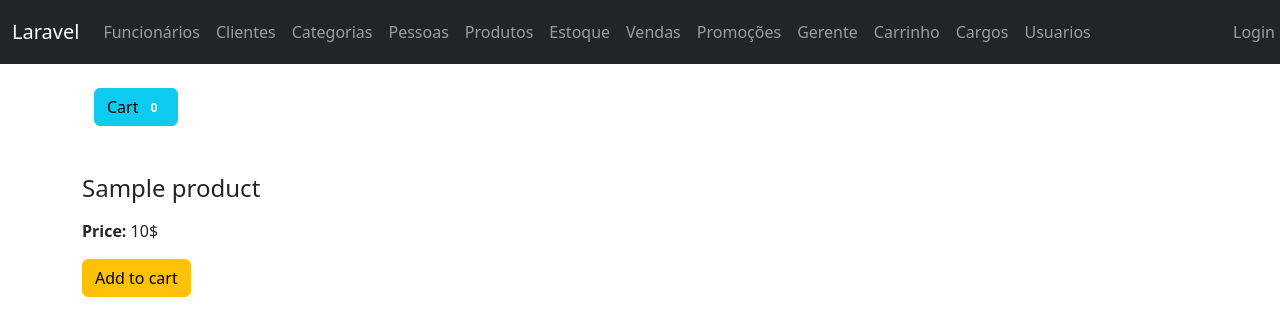
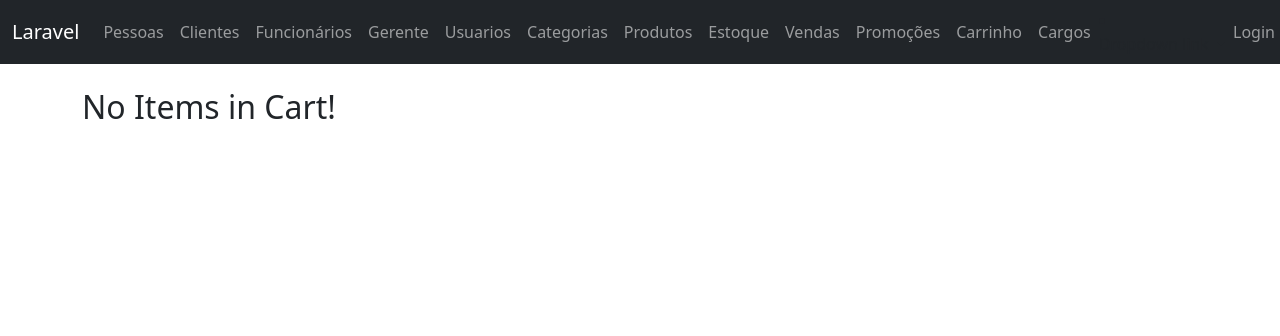
Before and after one commit to GustavoMinelli/Mercado2.0, a Laravel app: page /cart in a window 1280 px wide; the page is wider, and only the part inside the window is pictured. Shown: the top 336 px of that part. Run offline with Laravel 8, Linux system fonts and the light colour scheme; tables that the repository leaves empty hold one stand-in row (values such as "Sample post"); parts of the project's set-up code (start-up, migrations or seed data) failed here and were passed over; some libraries are stand-ins or nearby versions.

Commit message:
Sistema de auth em rotas funcionando e Começando a fazer o carrinho

```diff
--- a/app/Http/Controllers/ProductController.php
+++ b/app/Http/Controllers/ProductController.php
@@ -2,6 +2,7 @@
 
 namespace App\Http\Controllers;
 
+use App\Models\Cart;
 use App\Models\Category;
 use App\Models\Product;
 use Exception;
@@ -215,30 +216,23 @@ class ProductController extends Controller
             $product->save();
 
 
-        }
+    }
 
     /*Carrinho Teste*/
 
-    public function addToCart($id) {
+    public function addToCart(Request $request, $id) {
 
-        $product = Product::findOrFail($id);
+        $product = Product::find($id);
 
-        $cart = Session::get('cart', []);
+        $oldCart = Session::has('cart') ? Session::get('cart') : null;
 
-        if(isset($cart[$id])) {
-            $cart[$id] ['current_qty']++;
+        $cart = new Cart($oldCart);
 
-        } else {
-            $cart[$id] = [
-                "name" => $product->name,
-                "current_qty" => 1,
-                'price' => $product->price,
+        $cart ->add($product, $product->id);
 
-            ];
-        }
+        $request->session()->put('cart', $cart);
 
-        Session::put('cart', $cart);
-        return redirect()->back()->with('success', 'Product adicionado no carrinho com sucesso.');
+        return redirect()->back()->with('success', 'Produto adicionado no carrinho com sucesso.');
 
     }
 
@@ -253,19 +247,20 @@ class ProductController extends Controller
         }
     }
 
-    public function deleteCart(Request $request){
-        if($request->id) {
-            $cart = session()->get('cart');
+    public function deleteCart($id){
 
-            if(isset($cart[$request->id])) {
+        $oldCart = Session::has('cart') ? Session::get('cart') : null;
+        $cart = new Cart($oldCart);
+        $cart->removeItem($id);
 
-                unset($cart[$request->id]);
-                session()->put('cart', $cart);
-            }
+        if (count($cart->items) > 0) {
+            Session::put('cart', $cart);
+        } else {
+            Session::forget('cart');
+        }
+            Session::flash('success', 'Carrinho removido com sucesso');
+    }
 
-            Session::flash('success', 'Carrinho removido com sucesso');
-        }
-    }
 
     public function indexCart(){
 
@@ -278,7 +273,14 @@ class ProductController extends Controller
 
         return view('pages.cart.index', $data);
     }
-            // return redirect('login');
 
-
+    public function getCart()
+    {
+        if (!Session::has('cart')) {
+            return view('shop.shopping-cart');
+        }
+        $oldCart = Session::get('cart');
+        $cart = new Cart($oldCart);
+        return view('pages.cart.index', ['products' => $cart->items, 'totalPrice' => $cart->totalPrice]);
+    }
 }
--- a/app/Http/Kernel.php
+++ b/app/Http/Kernel.php
@@ -68,5 +68,6 @@ class Kernel extends HttpKernel
         'customer' =>   \App\Http\Middleware\UserMiddleware::class,
         'employee' => \App\Http\Middleware\EmployeeMiddleware::class,
         // 'customer' =>  \App\Http\Middleware\CustomerMiddleware::class
+        'PermissionCheck' => \App\Http\Middleware\PermissionCheckMiddleware::class
     ];
 }
--- a/resources/views/components/header.blade.php
+++ b/resources/views/components/header.blade.php
@@ -1,18 +1,18 @@
 @php
 
 	$pages = [
+        ['Pessoas', 'people'],
+        ['Clientes', 'customers'],
         ['Funcionários', 'employees'],
-		['Clientes', 'customers'],
+        ['Gerente', 'managers'],
+        ['Usuarios', 'users'],
 		['Categorias', 'categories'],
-        ['Pessoas', 'people'],
 		['Produtos', 'products'],
 		['Estoque', 'inventories'],
 		['Vendas', 'sales'],
 		['Promoções', 'promotions'],
-        ['Gerente', 'managers'],
         ['Carrinho', 'cart'],
         ['Cargos', 'roles'],
-        ['Usuarios', 'users'],
 	];
 
 @endphp
--- a/resources/views/layouts/main.blade.php
+++ b/resources/views/layouts/main.blade.php
@@ -12,6 +12,8 @@
         </div>
 
         <!-- JavaScript Bundle with Popper -->
+        <script src="https://ajax.googleapis.com/ajax/libs/jquery/3.3.1/jquery.min.js"></script>
+        <script src="https://cdnjs.cloudflare.com/ajax/libs/popper.js/1.12.9/umd/popper.min.js"></script>
         <script src="https://cdn.jsdelivr.net/npm/bootstrap@5.2.0/dist/js/bootstrap.bundle.min.js" integrity="sha384-A3rJD856KowSb7dwlZdYEkO39Gagi7vIsF0jrRAoQmDKKtQBHUuLZ9AsSv4jD4Xa" crossorigin="anonymous"></script>
         <script src="https://code.jquery.com/jquery-3.6.0.min.js" integrity="sha256-/xUj+3OJU5yExlq6GSYGSHk7tPXikynS7ogEvDej/m4=" crossorigin="anonymous"></script>
         <script src="{{ asset('assets/js/user.js')}}"></script>
--- a/resources/views/pages/cart/index.blade.php
+++ b/resources/views/pages/cart/index.blade.php
@@ -1,81 +1,48 @@
 @extends('layouts.main', [
-    'pageTitle ' => 'Carrinho',
+    'pageTitle' => 'Clientes'
 ])
 
 @section('content')
 
 
 
-<div class="container">
+@if(Session::has('cart'))
 <div class="row">
-        <div class="col-lg-12 col-sm-12 col-12 main-section">
-            <div class="dropdown">
-                <button type="button" class="btn btn-info" data-toggle="dropdown">
-                    <i class="fa fa-shopping-cart" aria-hidden="true"></i> Cart <span class="badge badge-pill badge-danger">{{ count((array) session('cart')) }}</span>
-                </button>
-                <div class="dropdown-menu">
-                    <div class="row total-header-section">
-                        <div class="col-lg-6 col-sm-6 col-6">
-                            <i class="fa fa-shopping-cart" aria-hidden="true"></i> <span class="badge badge-pill badge-danger">{{ count((array) session('cart')) }}</span>
+    <div class="col-sm-6 col-md-6 col-md-offset-3 col-sm-offset-3">
+        <ul class="list-group">
+            @foreach($products as $product)
+                    <li class="list-group-item">
+                        <span class="badge">{{ $product['qty'] }}</span>
+                        <strong>{{ $product['item']['title'] }}</strong>
+                        <span class="label label-success">{{ $product['price'] }}</span>
+                        <div class="btn-group">
+                            <button type="button" class="btn btn-primary btn-xs dropdown-toogle" data-toggle="dropdown">Action <span class="caret"></span></button>
+                            <ul class="dropdown-menu">
+                                <li><a href="{{ route('product.reduceByOne', ['id' => $product['item']['id']]) }}">Reduce by 1</a></li>
+                                <li><a href="{{ route('product.remove', ['id' => $product['item']['id']]) }}">Reduce All</a></li>
+                            </ul>
                         </div>
-                        @php $total = 0 @endphp
-                        @foreach((array) session('cart') as $id => $details)
-                            @php $total += $details['price'] * $details['quantity'] @endphp
+                    </li>
             @endforeach
-                        <div class="col-lg-6 col-sm-6 col-6 total-section text-right">
-                            <p>Total: <span class="text-info">$ {{ $total }}</span></p>
+        </ul>
     </div>
 </div>
-                    @if(session('cart'))
-                        @foreach(session('cart') as $id => $details)
-                            <div class="row cart-detail">
-                                <div class="col-lg-4 col-sm-4 col-4 cart-detail-img">
-                                    <img src="{{ $details['image'] }}" />
-                                </div>
-                                <div class="col-lg-8 col-sm-8 col-8 cart-detail-product">
-                                    <p>{{ $details['name'] }}</p>
-                                    <span class="price text-info"> ${{ $details['price'] }}</span> <span class="count"> Quantity:{{ $details['quantity'] }}</span>
+<div class="row">
+    <div class="col-sm-6 col-md-6 col-md-offset-3 col-sm-offset-3">
+        <strong>Total: {{ $totalPrice }}</strong>
     </div>
 </div>
-                        @endforeach
-                    @endif
+<hr>
 <div class="row">
-                        <div class="col-lg-12 col-sm-12 col-12 text-center checkout">
-                            {{-- <a href="{{ route('/') }}" class="btn btn-primary btn-block">View all</a> --}}
+    <div class="col-sm-6 col-md-6 col-md-offset-3 col-sm-offset-3">
+        <a href="{{ route('checkout') }}" type="button" class="btn btn-success">Checkout</a>
     </div>
 </div>
+@else
+<div class="row">
+    <div class="col-sm-6 col-md-6 col-md-offset-3 col-sm-offset-3">
+        <h2>No Items in Cart!</h2>
     </div>
 </div>
-        </div>
-    </div>
-</div>
-
-<br/>
-<div class="container">
-
-    @if(session('success'))
-        <div class="alert alert-success">
-          {{ session('success') }}
-        </div>
 @endif
-
-    @yield('content')
-</div>
-
-<div class="row">
-    @foreach($products as $product)
-        <div class="col-xs-18 col-sm-6 col-md-3">
-            <div class="thumbnail">
-                <img src="{{ $product->image }}" alt="">
-                <div class="caption">
-                    <h4>{{ $product->name }}</h4>
-                    <p>{{ $product->description }}</p>
-                    <p><strong>Price: </strong> {{ $product->price }}$</p>
-                    <p class="btn-holder"><a href="{{ route('add.to.cart', $product->id) }}" class="btn btn-warning btn-block text-center" role="button">Add to cart</a> </p>
-                </div>
-            </div>
-        </div>
-    @endforeach
-</div>
-
 @endsection
--- a/resources/views/pages/product/index.blade.php
+++ b/resources/views/pages/product/index.blade.php
@@ -51,7 +51,7 @@
                                 <td>{{ $product->price }}</td>
                                 {{-- @dd($product->current_qty) --}}
 
-                                @if(Auth::check() && (Auth::user()->role == 0 || Auth::check() && (Auth::user()->role == 1 )))
+                                @if(Auth::check() && (Auth::user()->role == 'manager' || Auth::check() && (Auth::user()->role == 'employee' )))
                                 <td>
                                     <a class="btn btn-primary btn-sm" href={{ url ('products/'.$product->id. '/edit') }}>Editar</a>
                                     <a class="btn btn-danger btn-sm" href="{{ url ('products/'.$product->id. '/delete') }}">Remover</a>
@@ -59,7 +59,7 @@
 
                                 @else
                                 <td>
-                                    <a class="btn btn-primary btn-sm" href={{ url ('products/'.$product->id. '/edit') }}>Adicionar ao carrinho</a>
+                                    <a href="{{ route('product.addToCart', ['id' => $product->id]) }}" class="btn btn-success pull-right" role="button">Add to Cart</a>
                                 </td>
                                 @endif
 
--- a/routes/web.php
+++ b/routes/web.php
@@ -2,6 +2,7 @@
 
 use App\Http\Controllers\CategoryController;
 use App\Http\Controllers\CustomerController;
+use App\Http\Middleware\PermissionCheckMiddleware;
 use Illuminate\Routing\RouteGroup;
 use Illuminate\Support\Facades\Route;
 
@@ -28,31 +29,25 @@ Route::group(['middleware' => ['auth']], function () {
 
 });
 
-/* Rotas para gerenciar clientes */
-Route::group(['middleware' => ['auth']], function () {
+/* Rotas liberadas para funcionários */
+Route::group(['middleware' => ['auth',  'PermissionCheck:employee']], function () {
 
-    /*Rotas liberadas para funcionarios e gerentes */
+    /*Rotas para gerenciar clientes */
+    Route::group([], function(){  //Clientes
+
         Route::get('/customers', 'CustomerController@index');
         Route::get('/customers/{id}/show', 'CustomerController@show');
         Route::get('/customers/create',  'CustomerController@create');
         Route::post('/customers', 'CustomerController@insert');
         Route::get('/customers/{id}/delete', 'CustomerController@delete');
-
-});
-
-/* Rotas para editar um cliente onde quando se cria a conta se redireciona para essas rotas*/
-Route::group([], function(){
-
-    /* Rotas liberadas para funcionários, gerentes e clientes */
         Route::get('/customers/{id}/edit', 'CustomerController@edit');
         Route::put('/customers', 'CustomerController@update');
 
     });
 
     /*Rotas para gerenciar categorias */
-Route::group(['middleware' => ['auth']], function () {
+    Route::group([], function(){  //Categorias
 
-    /* Rotas liberadas para funcionários e gerentes */
         Route::get('/categories/create', 'CategoryController@create');
         Route::post('/categories',       'CategoryController@insert');
         Route::get('/categories/{id}/edit',   'CategoryController@edit');
@@ -60,22 +55,11 @@ Route::group(['middleware' => ['auth']], function () {
         Route::get('/categories/{id}/delete', 'CategoryController@delete');
         Route::get('/categories/{id}/products', 'CategoryController@show');
         Route::get('/categories', 'CategoryController@index');
+
     });
 
-/*Rotas para gerenciar funcionarios */
-Route::group(['middleware' => ['auth']], function () {
-
-    Route::get('/employees',            'EmployeeController@index');
-    Route::get('/employees/create',      'EmployeeController@create');
-    Route::get('/employees/{id}/delete', 'EmployeeController@delete');
-    Route::get('/employees/{id}/show', 'EmployeeController@show');
-    Route::post('/employees',       'EmployeeController@insert');
-    Route::put('/employees',        'EmployeeController@update');
-    Route::get('/employees/{id}/edit',   'EmployeeController@edit');
-});
-
-// Route::group([], function(){ // Produtos
-Route::group(['middleware' => ['auth', 'employee']], function () {
+    /*Rotas para gerenciar produtos */
+    Route::group([], function(){//Produtos
 
         Route::get('/products/create',       'ProductController@create');
         Route::post('/products',        'ProductController@insert');
@@ -85,14 +69,42 @@ Route::group(['middleware' => ['auth', 'employee']], function () {
         Route::get('/products',             'ProductController@index');
 
     });
-Route::group(['middleware' => ['auth']], function () {
 
-    Route::get('/inventories',          'InventoryController@index');
-    Route::get('/inventories/create',     'InventoryController@create');
-    Route::post('/inventories',      'InventoryController@insert');
-    Route::get('/inventories/{id}/delete',     'InventoryController@delete');
+    /*Rotas para gerenciar vendas */
+    Route::group([], function(){//Vendas
 
+        Route::get('/sales',                'SaleController@index');
+        Route::get('sales/create',             'SaleController@create');
+        Route::post('sales',           'SaleController@insert');
+        Route::get('/sales/{id}/delete/',     'SaleController@delete');
+        Route::get('/sales/{id}/products',   'SaleController@show');
 
+    });
+
+    /*Rotas para gerenciar pessoas */
+    Route::group([], function(){//Pessoas
+
+        Route::get('/people',            'PersonController@index');
+        Route::get('/people/create', 'PersonController@create');
+        Route::post('/people',       'PersonController@insert');
+        Route::get('/people/{id}/edit',   'PersonController@edit');
+        Route::put('/people',        'PersonController@update');
+        Route::get('/people/{id}/delete', 'PersonController@delete');
+        Route::get('/people/{id}/show', 'PersonController@show');
+
+    });
+});
+
+/* Rotas liberadas para gerentes */
+// Route::group(['middleware' => ['auth', 'PermissionCheck:manager']], function () {
+
+    Route::group([], function(){//Usuario
+        Route::get('/users', 'UserController@index');
+        Route::get('/users/create', 'UserController@create');
+        Route::get('/users/{id}/edit', 'UserController@edit');
+        Route::put('/users', 'UserController@update');
+        Route::get('/users/{id}/delete', 'UserController@delete');
+        Route::get('/users/{id}/show', 'UserController@show');
     });
 
     Route::group([], function(){ //Promoções
@@ -106,17 +118,38 @@ Route::group([], function(){ //Promoções
 
     });
 
-Route::group([], function(){ //Vendas
+    Route::group([], function(){//Cargos
 
-    Route::get('/sales',                'SaleController@index');
-    Route::get('sales/create',             'SaleController@create');
-    Route::post('sales',           'SaleController@insert');
-    Route::get('/sales/{id}/delete/',     'SaleController@delete');
-    Route::get('/sales/{id}/products',   'SaleController@show');
+        Route::get('/roles',            'EmployeeRoleController@index');
+        Route::get('/roles/create', 'EmployeeRoleController@create');
+        Route::post('/roles',       'EmployeeRoleController@insert');
+        Route::get('/roles/{id}/edit',   'EmployeeRoleController@edit');
+        Route::put('/roles',        'EmployeeRoleController@update');
+        Route::get('/roles/{id}/delete', 'EmployeeRoleController@delete');
+        Route::get('/roles/{id}/show', 'EmployeeRoleController@show');
+    });
+
+    Route::group([], function(){//Funcionario
+
+        Route::get('/employees',            'EmployeeController@index');
+        Route::get('/employees/create',      'EmployeeController@create');
+        Route::get('/employees/{id}/delete', 'EmployeeController@delete');
+        Route::get('/employees/{id}/show', 'EmployeeController@show');
+        Route::post('/employees',       'EmployeeController@insert');
+        Route::put('/employees',        'EmployeeController@update');
+        Route::get('/employees/{id}/edit',   'EmployeeController@edit');
 
     });
 
-Route::group(['middleware' => ['auth']], function () {
+    Route::group([], function(){//Estoque
+
+        Route::get('/inventories',          'InventoryController@index');
+        Route::get('/inventories/create',     'InventoryController@create');
+        Route::post('/inventories',      'InventoryController@insert');
+        Route::get('/inventories/{id}/delete',     'InventoryController@delete');
+    });
+
+    Route::group([], function(){//Gerentes
 
         Route::get('/managers',            'ManagerController@index');
         Route::get('/managers/create',      'ManagerController@create');
@@ -127,54 +160,28 @@ Route::group(['middleware' => ['auth']], function () {
         Route::get('/managers/{id}/show', 'ManagerController@show');
 
     });
+// });
 
-Route::group(['middleware' => ['auth', 'manager']], function () {
-
-    Route::get('/roles',            'EmployeeRoleController@index');
-    Route::get('/roles/create', 'EmployeeRoleController@create');
-    Route::post('/roles',       'EmployeeRoleController@insert');
-    Route::get('/roles/{id}/edit',   'EmployeeRoleController@edit');
-    Route::put('/roles',        'EmployeeRoleController@update');
-    Route::get('/roles/{id}/delete', 'EmployeeRoleController@delete');
-    Route::get('/roles/{id}/show', 'EmployeeRoleController@show');
+Route::group(['middleware' => ['auth', 'PermissionCheck:customer']], function () {
 
 });
 
-Route::group(['middleware' => ['auth']], function () {
 
-    Route::get('/people',            'PersonController@index');
-    Route::get('/people/create', 'PersonController@create');
-    Route::post('/people',       'PersonController@insert');
-    Route::get('/people/{id}/edit',   'PersonController@edit');
-    Route::put('/people',        'PersonController@update');
-    Route::get('/people/{id}/delete', 'PersonController@delete');
-    Route::get('/people/{id}/show', 'PersonController@show');
+Route::group([], function(){ //Carrinho
 
-});
-
-Route::group(['middleware' => ['auth']], function () {
-    Route::get('/users', 'UserController@index');
-    Route::get('/users/create', 'UserController@create');
-    Route::post('/users',       'UserController@insert');
-    Route::get('/users/{id}/edit', 'UserController@edit');
-    Route::put('/users', 'UserController@update');
-    Route::get('/users/{id}/delete', 'UserController@delete');
-    Route::get('/users/{id}/show', 'UserController@show');
+    Route::get('/cart', ['uses'=> 'ProductController@indexCart', 'as' => 'product.index']);
+    Route::get('/add-to-cart/{id}', ['uses' => 'ProductController@AddToCart','as' => 'product.addToCart']);
+    Route::get('/remove/{id}', ['uses' => 'ProductController@deleteCart', 'as' => 'product.remove']);
 
 
 });
 
 
-// Route::group([], function(){ //Carrinho
-Route::get('/cart', 'ProductController@indexCart');
+Auth::routes();
+
     // Route::get('/login',                'LoginController@showLoginForm');
     // Route::post('/login',                'LoginController@login');
 // Route::post('/login',                'LoginController@login');
-
-
-
-Auth::routes();
-
 
 
 Route::get('/home', [App\Http\Controllers\HomeController::class, 'index'])->name('home');
```
Also changed, not shown: app/Http/Controllers/CartController.php (deleted, +0 -10 lines), app/Http/Middleware/PermissionCheckMiddleware.php (added, +99 -0 lines), app/Http/Middleware/UserMiddleware.php (+1 -13 lines), app/Models/Cart.php (added, +45 -0 lines), resources/views/pages/user/form.blade.php (+10 -10 lines). Lines whose indentation alone changed are shown as unchanged.
